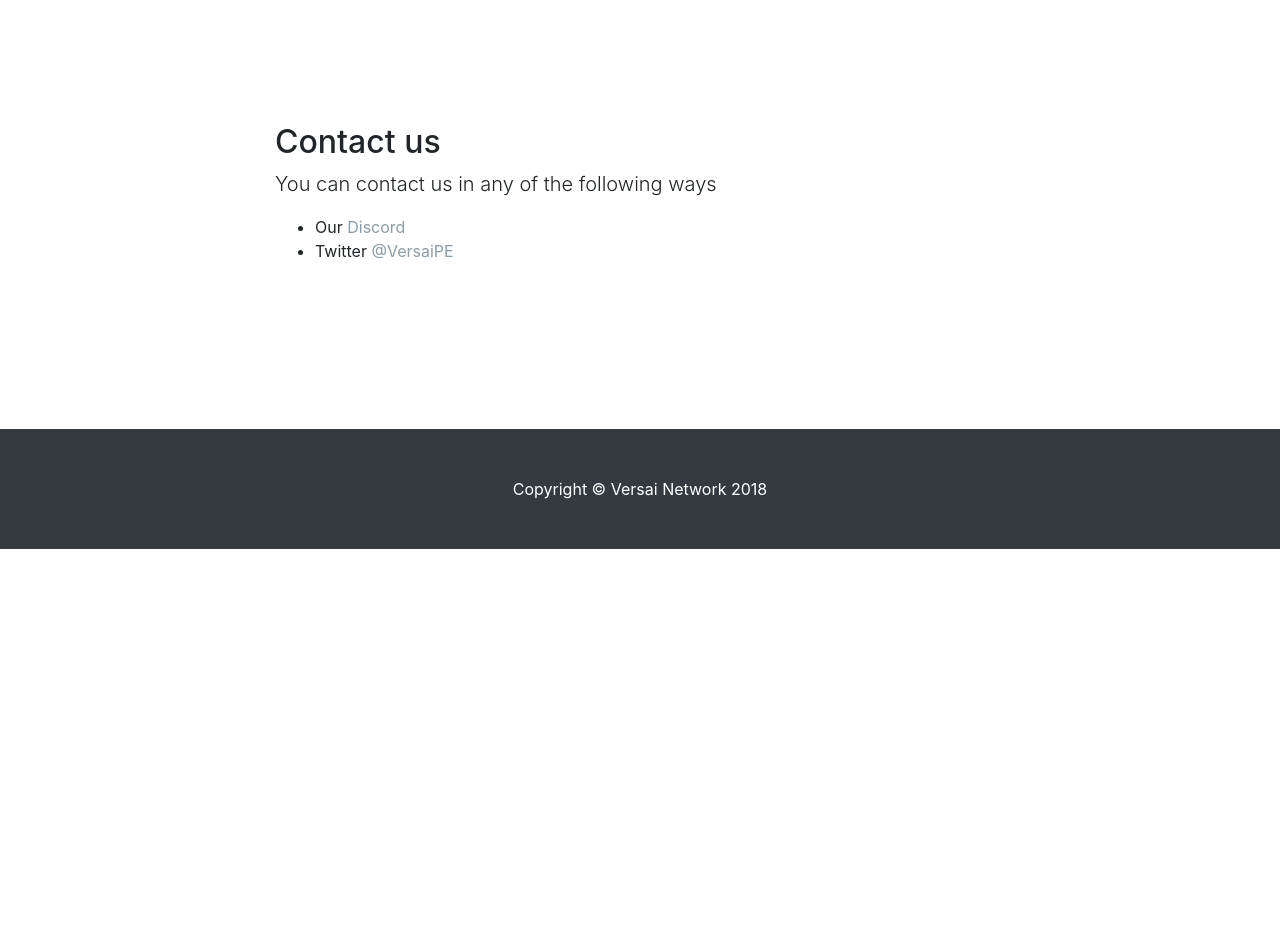
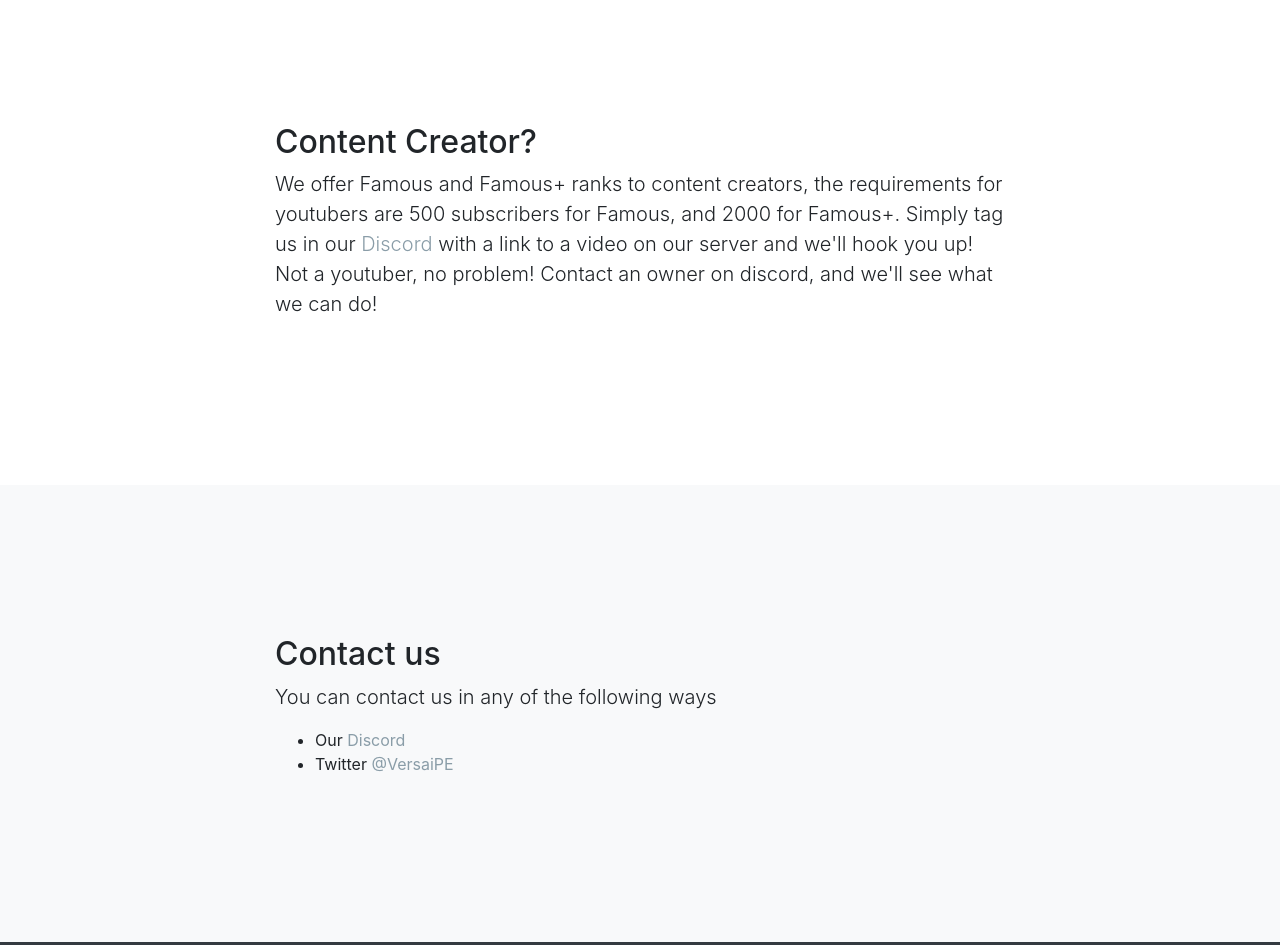
Before and after one commit to versai-network/versai-network.github.io, a website with bundled scripts: page index.html in a window 1280 px wide. Shown: the part 1320-2265 px from the top of the page. Before the commit the page ends 1869 px from the top, so only its background shows below. Built offline with nearby package versions, Linux system fonts and the light colour scheme.

Commit message:
content creator

```diff
--- a/index.html
+++ b/index.html
@@ -34,6 +34,9 @@
             </li>
             <li class="nav-item">
               <a class="nav-link js-scroll-trigger" href="#join">Join</a>
+            </li>
+            <li class="nav-item">
+                <a class="nav-link js-scroll-trigger" href="#content">Content</a>
               </li>
             <li class="nav-item">
               <a class="nav-link js-scroll-trigger" href="#contact">Contact</a>
@@ -75,7 +78,19 @@
       </div>
     </section>
 
-    <section id="contact">
+    <section id="content">
+        <div class="container">
+            <div class="row">
+              <div class="col-lg-8 mx-auto">
+                <h2>Content Creator?</h2>
+                <p class="lead">We offer Famous and Famous+ ranks to content creators, the requirements for youtubers are 500 subscribers for Famous, and 2000 for Famous+. Simply tag us in our <a href="https://discord.versai.pro">Discord</a> with a link to a video on our server and we'll hook you up! Not a youtuber, no problem! Contact an owner on discord, and we'll see what we can do!
+                </p>
+              </div>
+            </div>
+          </div>
+    </section>
+
+    <section id="contact" class="bg-light">
         <div class="container">
             <div class="row">
               <div class="col-lg-8 mx-auto">
```
Lines whose indentation alone changed are shown as unchanged.
